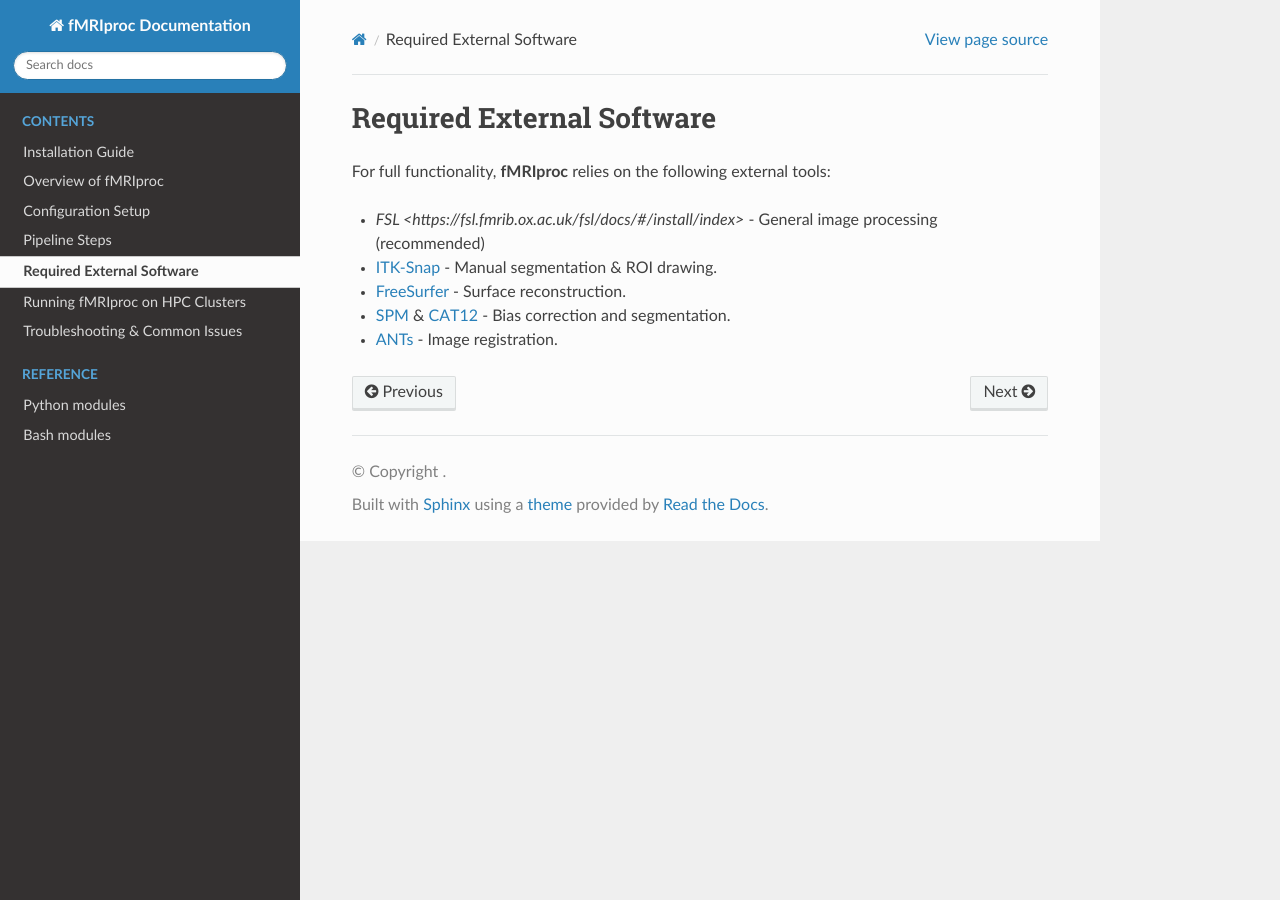
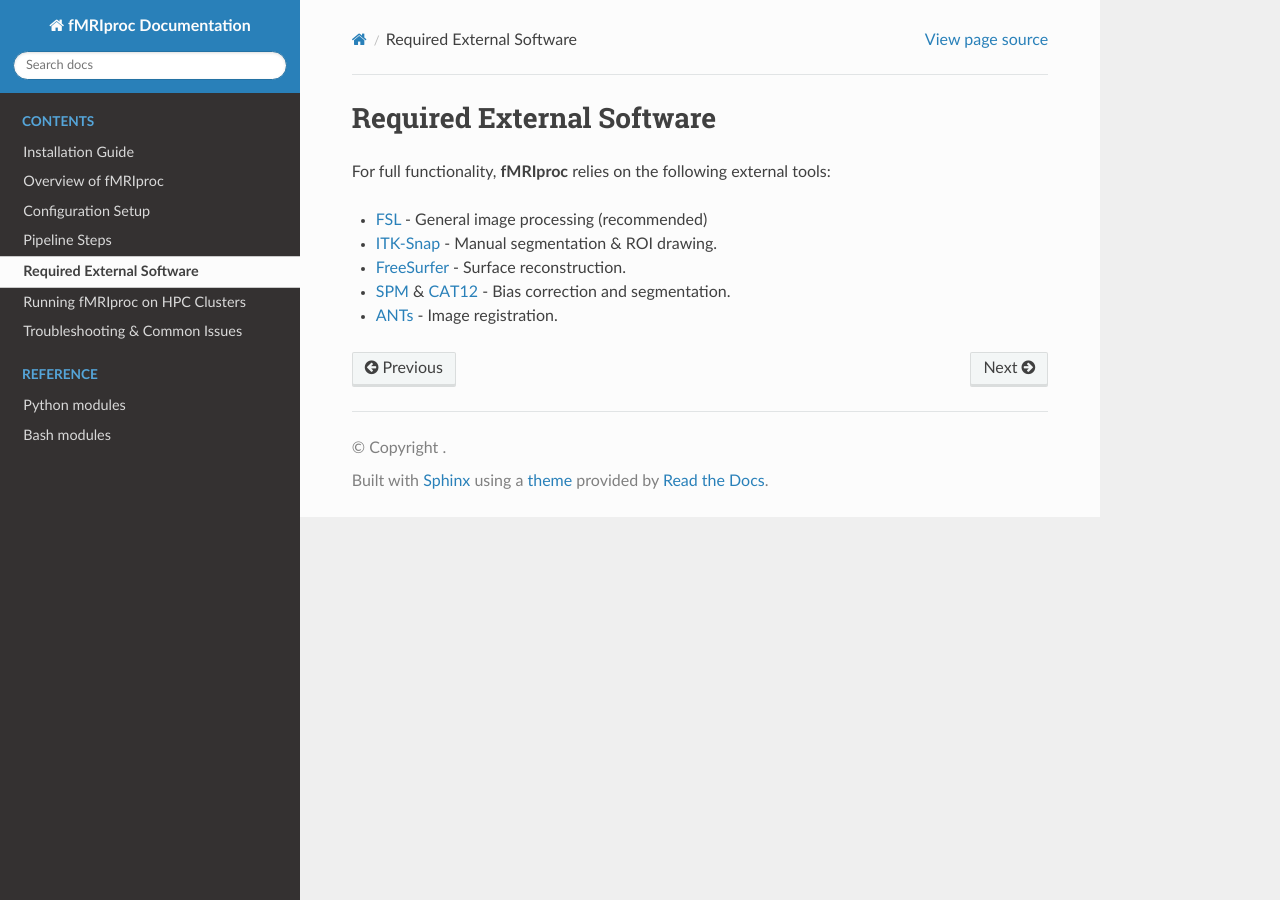
Before and after one commit to gjheij/fmriproc, a Sphinx documentation site: the page built from doc/source/additional_software.rst, in a window 1280 px wide. Built offline with Sphinx 7.4.7 and the Read the Docs theme 3.1.0, drawn with Linux system fonts in a browser that asks for light colours; pages that are not in the unit, such as notebooks, are missing from menus; the version number could not be read and is left out.

Commit message:
fix link

```diff
--- a/doc/source/additional_software.rst
+++ b/doc/source/additional_software.rst
@@ -5,7 +5,7 @@
 
 For full functionality, **fMRIproc** relies on the following external tools:
 
-- `FSL <https://fsl.fmrib.ox.ac.uk/fsl/docs/#/install/index>` - General image processing (recommended)
+- `FSL <https://fsl.fmrib.ox.ac.uk/fsl/docs/#/install/index>`_ - General image processing (recommended)
 - ITK-Snap_ - Manual segmentation & ROI drawing.
 - FreeSurfer_ - Surface reconstruction.
 - SPM_ & CAT12_ - Bias correction and segmentation.
```
